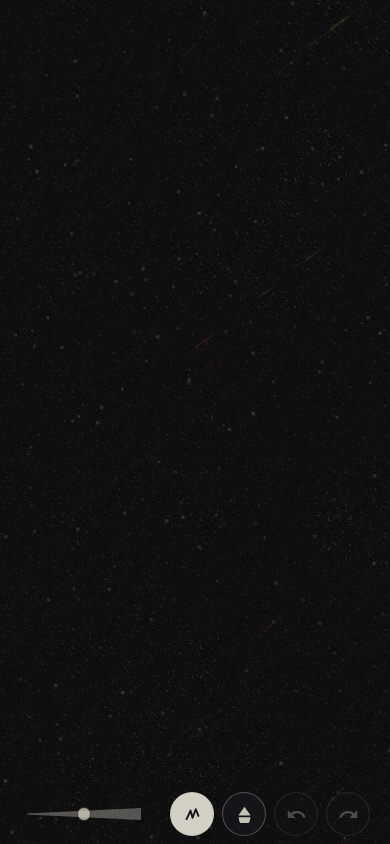
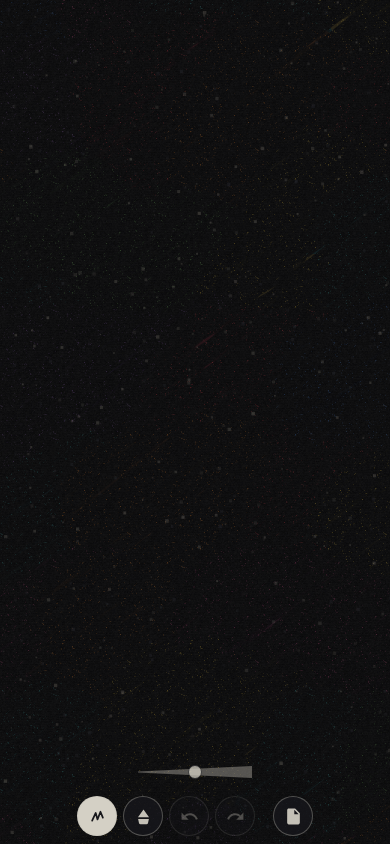
Before and after one commit to maya0513/scratch-art, a Preact app: page / in a window 390 px wide. Built offline with nearby package versions, Linux system fonts and the light colour scheme.

Commit message:
fix: keep the whole toolbar visible on narrow screens

```diff
--- a/src/style.css
+++ b/src/style.css
@@ -265,6 +265,60 @@ canvas {
   font-weight: 600;
 }
 
+@media (max-width: 560px) {
+  .controls {
+    flex-wrap: wrap;
+    justify-content: center;
+    row-gap: 2px;
+    width: calc(100vw - 16px);
+  }
+
+  .sheet-actions {
+    gap: 6px;
+  }
+
+  .tool-button {
+    width: 40px;
+    height: 40px;
+  }
+
+  .tool-button svg {
+    width: 19px;
+    height: 19px;
+  }
+
+  .new-sheet-button {
+    margin-left: 12px;
+  }
+}
+
+@media (max-width: 360px) {
+  .width-control {
+    width: 136px;
+  }
+
+  .width-control::before {
+    width: 98px;
+  }
+
+  .width-control input {
+    width: 112px;
+  }
+
+  .sheet-actions {
+    gap: 5px;
+  }
+
+  .tool-button {
+    width: 37px;
+    height: 37px;
+  }
+
+  .new-sheet-button {
+    margin-left: 10px;
+  }
+}
+
 @media (forced-colors: active) {
   .width-control::before {
     background: CanvasText;
```
